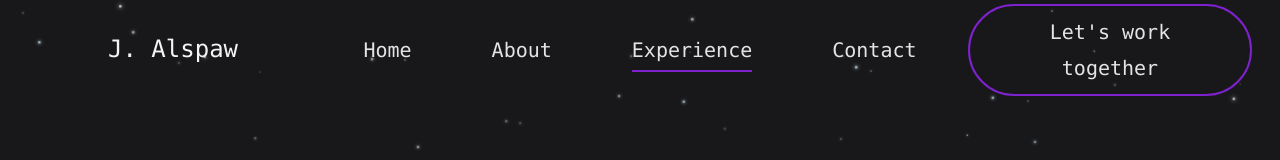
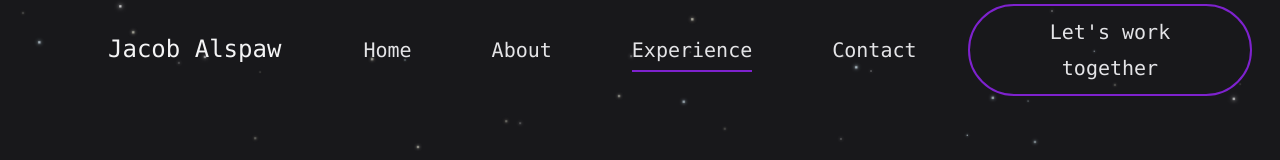
Before and after one commit to jaa134/My-Website-v3, a Vue app: page /experience in a window 1280 px wide. Shown: the top 160 px of the page. Built offline with nearby package versions, Linux system fonts and the light colour scheme.

Commit message:
style: set max width on header

```diff
--- a/src/components/layout/AppHeader.vue
+++ b/src/components/layout/AppHeader.vue
@@ -57,12 +57,13 @@
 
 <template>
   <div class="app-header">
+    <div class="app-header-content">
       <div class="section title">
         <SvgIcon
           class="logo"
           href="/icons/logos/main.svg"
         />
-      <h1 class="name">J. Alspaw</h1>
+        <h1 class="name">Jacob Alspaw</h1>
       </div>
       <div class="section navigation">
         <RouterLink
@@ -79,6 +80,7 @@
         </RouterLink>
       </div>
     </div>
+  </div>
 </template>
 
 <style scoped>
@@ -86,20 +88,28 @@
     position: sticky;
     top: 0;
     z-index: 999;
+    display: flex;
+    justify-content: center;
+    align-items: center;
     height: 100px;
     min-height: 100px;
+    border-bottom: 1px solid v-bind('appHeaderStyles.borderBottomColor');
+    background-color: v-bind('appHeaderStyles.backgroundColor');
+    backdrop-filter: v-bind('appHeaderStyles.backdropFilter');
+    transition:
+      border-bottom-color var(--ja-transition-fast) ease,
+      background-color var(--ja-transition-fast) ease,
+      backdrop-filter var(--ja-transition-fast) ease;
+  }
+
+  .app-header-content {
+    flex: 1;
     display: grid;
     grid-template-columns: 1fr 600px 1fr;
     grid-template-rows: 1fr;
     gap: var(--ja-spacing-x-large);
     padding: 0 var(--ja-spacing-x-large);
-    border-bottom: 1px solid v-bind('appHeaderStyles.borderBottomColor');
-    background-color: v-bind('appHeaderStyles.backgroundColor');
-    backdrop-filter: v-bind('appHeaderStyles.backdropFilter');
-    transition:
-      background-color var(--ja-transition-fast) ease,
-      backdrop-filter var(--ja-transition-fast) ease,
-      border-bottom-color var(--ja-transition-fast) ease;
+    max-width: 1700px;
   }
 
   .section {
```
Lines whose indentation alone changed are shown as unchanged.
